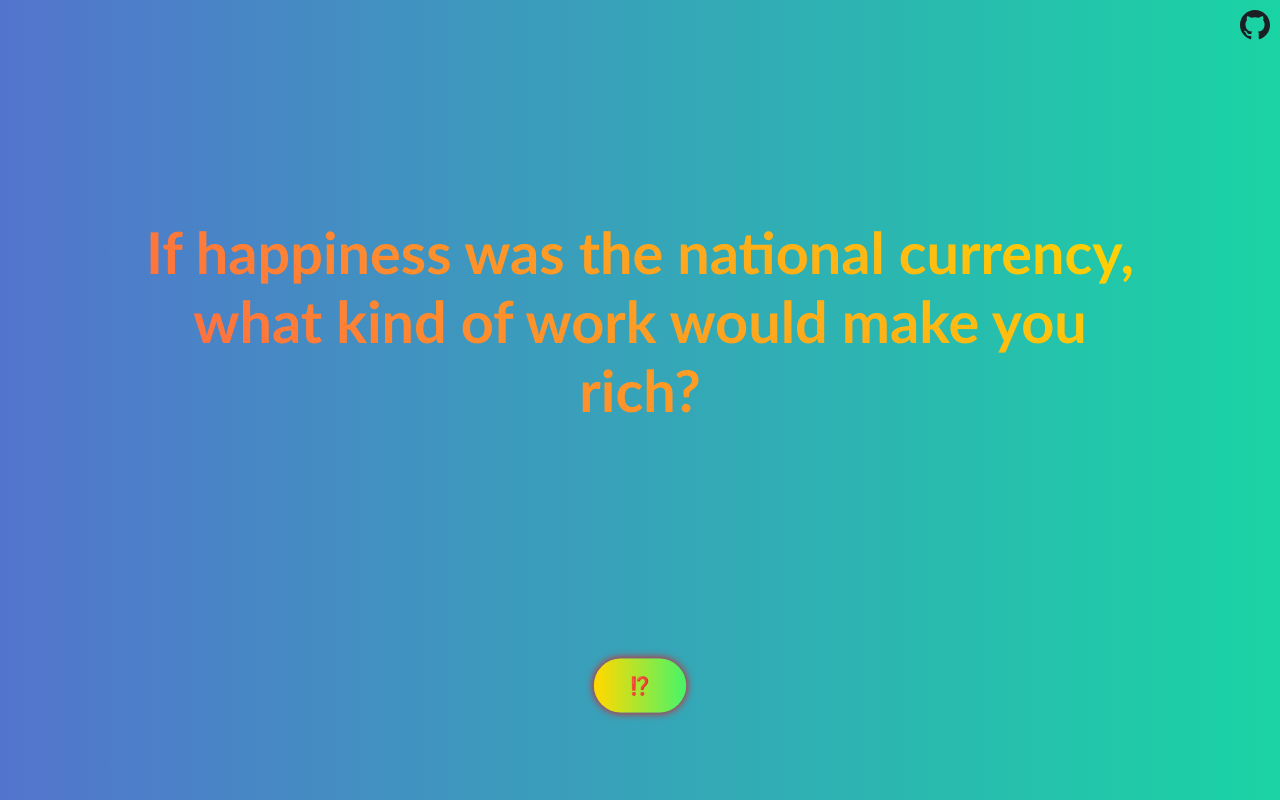
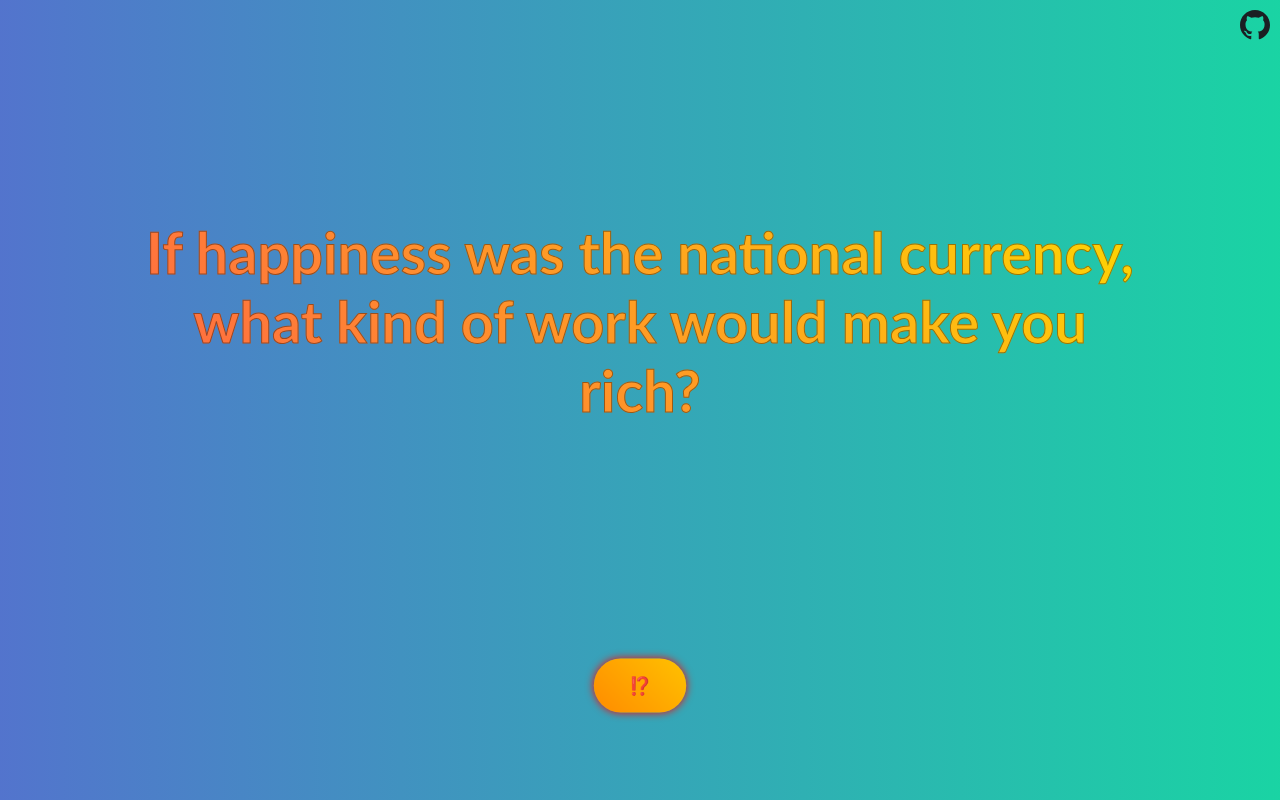
Before and after one commit to mowolf/fun-onboarding-questions, a Nuxt app: page / in a window 1280 px wide. In both pictures the pointer is over the element 640 px from the left and 685 px from the top of the page. Built offline with nearby package versions, Linux system fonts and the light colour scheme.

Commit message:
better text

```diff
--- a/pages/index.vue
+++ b/pages/index.vue
@@ -185,13 +185,12 @@ export default {
   margin-left: 10%;
   margin-right: 10%;
   font-weight: 700;
-  background: linear-gradient(45deg, tomato, gold);
-  background-clip: text;
-  -webkit-box-decoration-break: clone;
+  text-shadow: 0px 0px transparent;
+  background: -webkit-linear-gradient(45deg, tomato, gold);
   -webkit-background-clip: text;
   -webkit-text-fill-color: transparent;
-  text-shadow: 0px 0px transparent;
-  color: transparent;
+  -webkit-box-decoration-break: clone;
+  -webkit-text-stroke: 1px rgba(0, 0, 0, 0.4);
 }
 
 .button-container {
@@ -221,16 +220,13 @@ button {
 }
 
 button:hover .button-content {
-  -webkit-animation: AnimationName 3s ease infinite;
-  -moz-animation: AnimationName 3s ease infinite;
-  -o-animation: AnimationName 3s ease infinite;
-  animation: AnimationName 3s ease infinite;
-  background: linear-gradient(270deg, #ff0000, #00ff91, #ffd900, #ff0000);
-  background-size: 400% 400%;
+  -webkit-animation: AnimationName 6s ease infinite;
+  -moz-animation: AnimationName 6s ease infinite;
+  -o-animation: AnimationName 6s ease infinite;
+  animation: AnimationName 6s ease infinite;
+  background: linear-gradient(45deg, #ff0000, #ffd900, #2bff00);
+  background-size: 800% 800%;
   box-shadow: 0 0 8px #ff0000;
-
-  /* background-clip: text;
-  color: transparent; */
 }
 
 button:hover {
```
